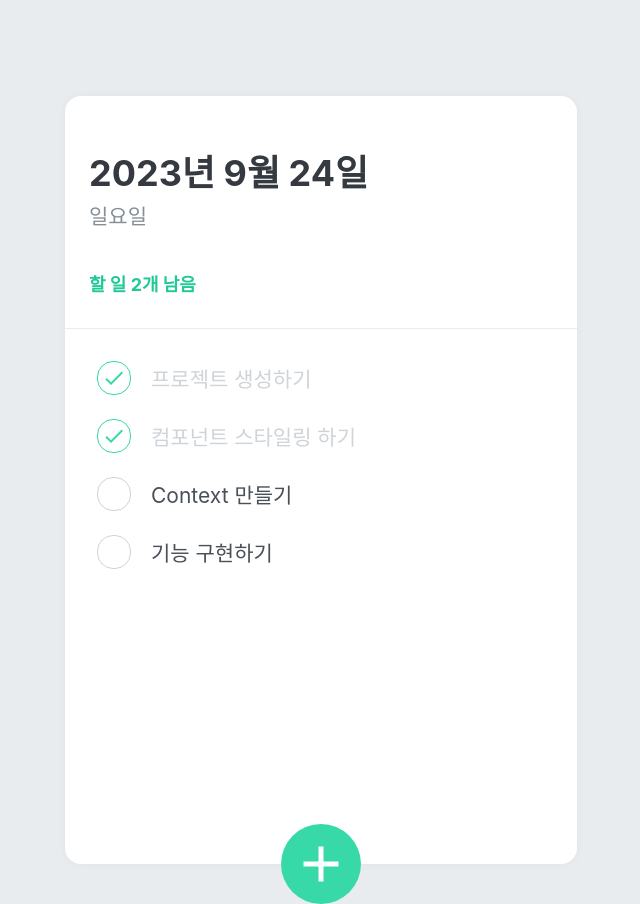
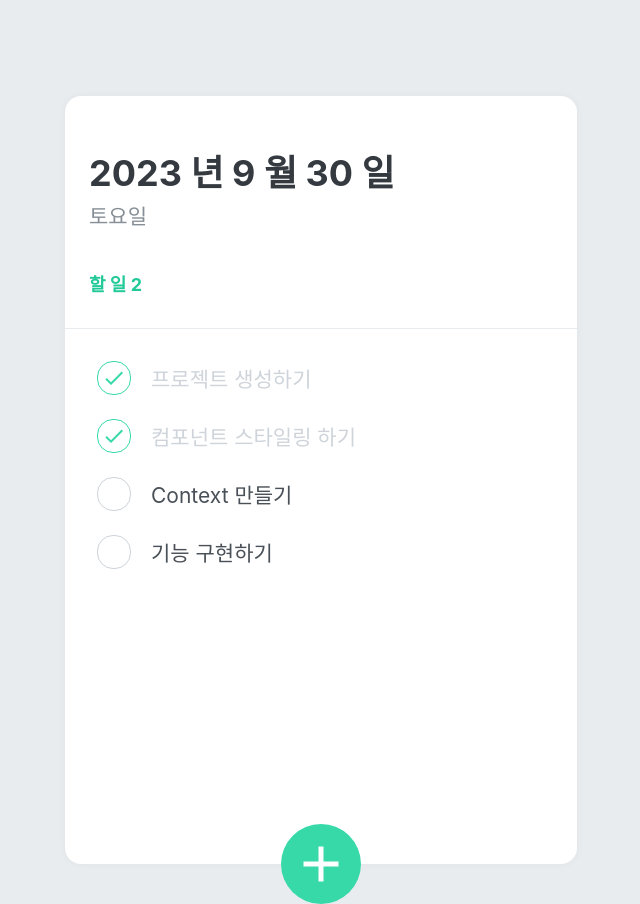
Before and after one commit to dbs271/front-end-stacks, a React (Create React App) app in the folder todolist/: page / in a window 1280 px wide. Shown: the whole page, without its empty margins (319-959 px from the left). Built offline with nearby package versions, Linux system fonts and the light colour scheme.

Commit message:
todolist 시간 설정 추가, 헤더 context 연동

```diff
--- a/todolist/src/components/TodoHead.js
+++ b/todolist/src/components/TodoHead.js
@@ -1,12 +1,17 @@
 import React from "react";
 import styled from "styled-components";
+import { useTodoState } from "../TodoContext";
+import TimeHelper from "../util/timehelper";
 
 const TodoHead = () => {
+  const todos = useTodoState();
+  const undoneTasks = todos.filter((todo) => !todo.done);
+  const { NowDate, CurrentDayWeek } = TimeHelper();
   return (
     <S.HeadBlock>
-      <S.Title>2023년 9월 24일</S.Title>
-      <S.Day>일요일</S.Day>
-      <S.TasksLeft>할 일 2개 남음</S.TasksLeft>
+      <S.Title>{NowDate}</S.Title>
+      <S.Day>{CurrentDayWeek}</S.Day>
+      <S.TasksLeft>할 일 {undoneTasks.length}</S.TasksLeft>
     </S.HeadBlock>
   );
 };
--- /dev/null
+++ b/todolist/src/util/timehelper.js
@@ -0,0 +1,35 @@
+import { useEffect, useState } from "react";
+
+const TimeHelper = () => {
+  const [date, setDate] = useState(new Date());
+
+  useEffect(() => {
+    const intervalId = setInterval(() => {
+      setDate(new Date());
+    }, 60000);
+    return () => clearInterval(intervalId);
+  }, []);
+
+  const Year = date.getFullYear();
+  const Month = date.getMonth() + 1;
+  const Day = date.getDate();
+  const Week = date.getDay();
+
+  const DaysWeek = [
+    "일요일",
+    "월요일",
+    "화요일",
+    "수요일",
+    "목요일",
+    "금요일",
+    "토요일",
+  ];
+
+  const CurrentDayWeek = DaysWeek[Week];
+
+  const NowDate = `${Year} 년 ${Month} 월 ${Day} 일`;
+
+  return { NowDate, CurrentDayWeek };
+};
+
+export default TimeHelper;
```
